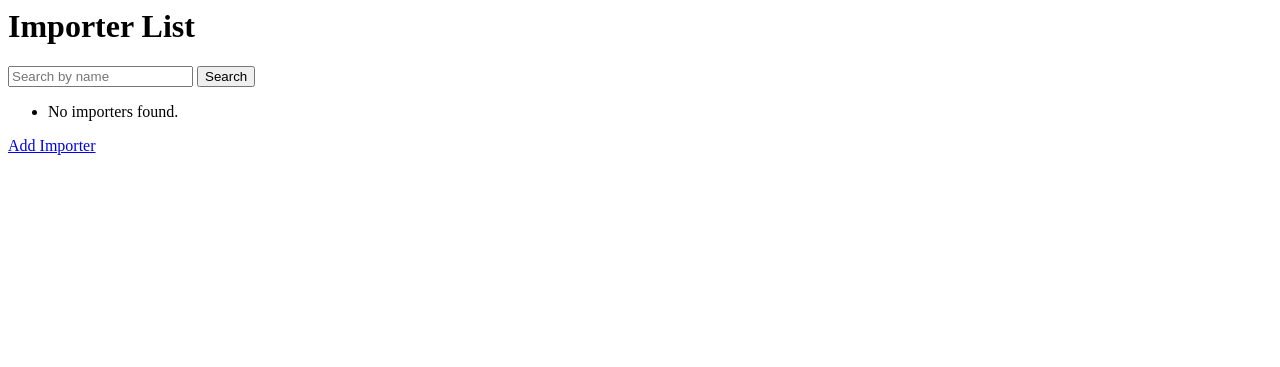
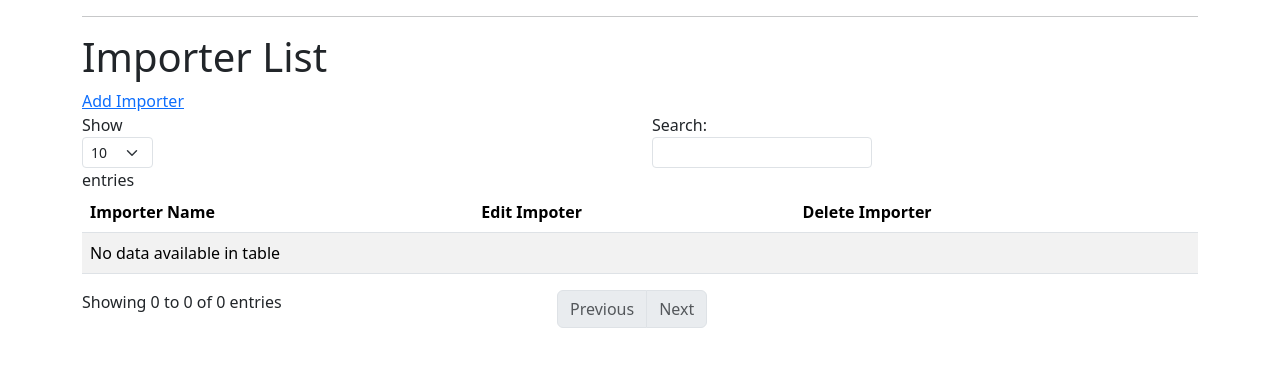
Before and after one commit to Edwardrem/smartFiling, a Django app: template prince_shipping_system/shipping_system/templates/importers/importer_list.html in a window 1280 px wide. Shown: the top 367 px of the page. Run offline with Django 3.2, Linux system fonts and the light colour scheme; the template is opened without the code that fills it, so the values that code supplies are empty; some libraries are stand-ins or nearby versions.

Commit message:
finished interactive tables for importers and users

```diff
--- a/prince_shipping_system/shipping_system/templates/importers/add_importer.html
+++ b/prince_shipping_system/shipping_system/templates/importers/add_importer.html
@@ -1,7 +1,11 @@
 <!-- add_importer.html -->
+{% extends "base.html" %}
+
+{% block content %}
 <h1>Add New Importer</h1>
 <form method="post">
     {% csrf_token %}
     <input type="text" name="name" placeholder="Importer Name"><br>
     <input type="submit" value="Add Importer">
 </form>
+{% endblock %}
--- a/prince_shipping_system/shipping_system/templates/importers/edit_importer.html
+++ b/prince_shipping_system/shipping_system/templates/importers/edit_importer.html
@@ -1,7 +1,11 @@
 <!-- edit_importer.html -->
+{% extends "base.html" %}
+
+{% block content %}
 <h1>Edit Importer</h1>
 <form method="post">
     {% csrf_token %}
     <input type="text" name="name" value="{{ importer.name }}"><br>
     <input type="submit" value="Update Importer">
 </form>
+{% endblock %}
--- a/prince_shipping_system/shipping_system/templates/importers/importer_list.html
+++ b/prince_shipping_system/shipping_system/templates/importers/importer_list.html
@@ -1,21 +1,32 @@
 <!-- importer_list.html -->
-<h1>Importer List</h1>
-<form method="get">
-    <input type="text" name="q" placeholder="Search by name">
-    <button type="submit">Search</button>
-</form>
 
-{% if query %}
-    <p>Search results for: "{{ query }}"</p>
-{% endif %}
-<ul>
-    {% for importer in importers %}
-        <li>{{ importer.name }}
-            <a href="{% url 'edit_importer' importer.id %}">Edit</a> |
-            <a href="{% url 'delete_importer' importer.id %}">Delete</a>
-        </li>
-    {% empty %}
-        <li>No importers found.</li>
-    {% endfor %}
-</ul>
-<a href="{% url 'add_importer' %}">Add Importer</a>
+{% extends "base.html" %}
+
+{% block content %}
+<h1>Importer List</h1><a href="{% url 'add_importer' %}">Add Importer</a>
+  <table id="data" class="table table-striped">
+    <thead>
+      <tr>
+        <th>Importer Name</th>
+        <th>Edit Impoter</th>
+        <th>Delete Importer</th>
+      </tr>
+    </thead>
+    <tbody>
+        {% for importer in importers %}
+        <tr>
+          <td>{{ importer.name }}</td>
+          <td><a href="{% url 'edit_importer' importer.id %}">Edit</a> </td>
+          <td><a href="{% url 'delete_importer' importer.id %}">Delete</a></td>
+        </tr>
+      {% endfor %}
+    </tbody>
+  </table>
+{% endblock %}
+{% block scripts %}
+  <script>
+    $(document).ready(function () {
+      $('#data').DataTable();
+    });
+  </script>
+{% endblock %}
--- a/prince_shipping_system/shipping_system/templates/users/user_list.html
+++ b/prince_shipping_system/shipping_system/templates/users/user_list.html
@@ -1,7 +1,7 @@
 {% extends "base.html" %}
 
 {% block content %}
-<h1>All User</h1>
+<h1>All User</h1><a href="{% url 'add_user' %}">Add User</a>
   <table id="data" class="table table-striped">
     <thead>
       <tr>
```
Also changed, not shown: prince_shipping_system/shipping_system/templates/home.html (+8 -9 lines), prince_shipping_system/shipping_system/templates/login.html (+7 -10 lines).
